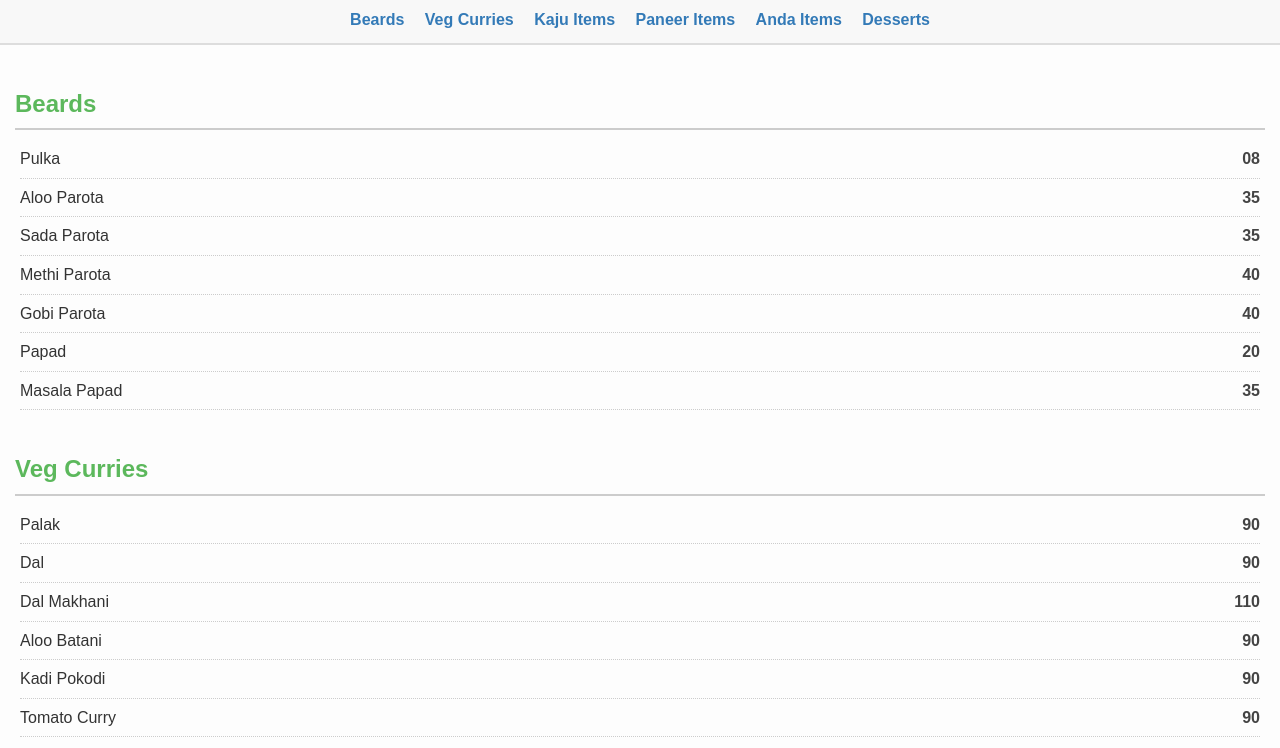
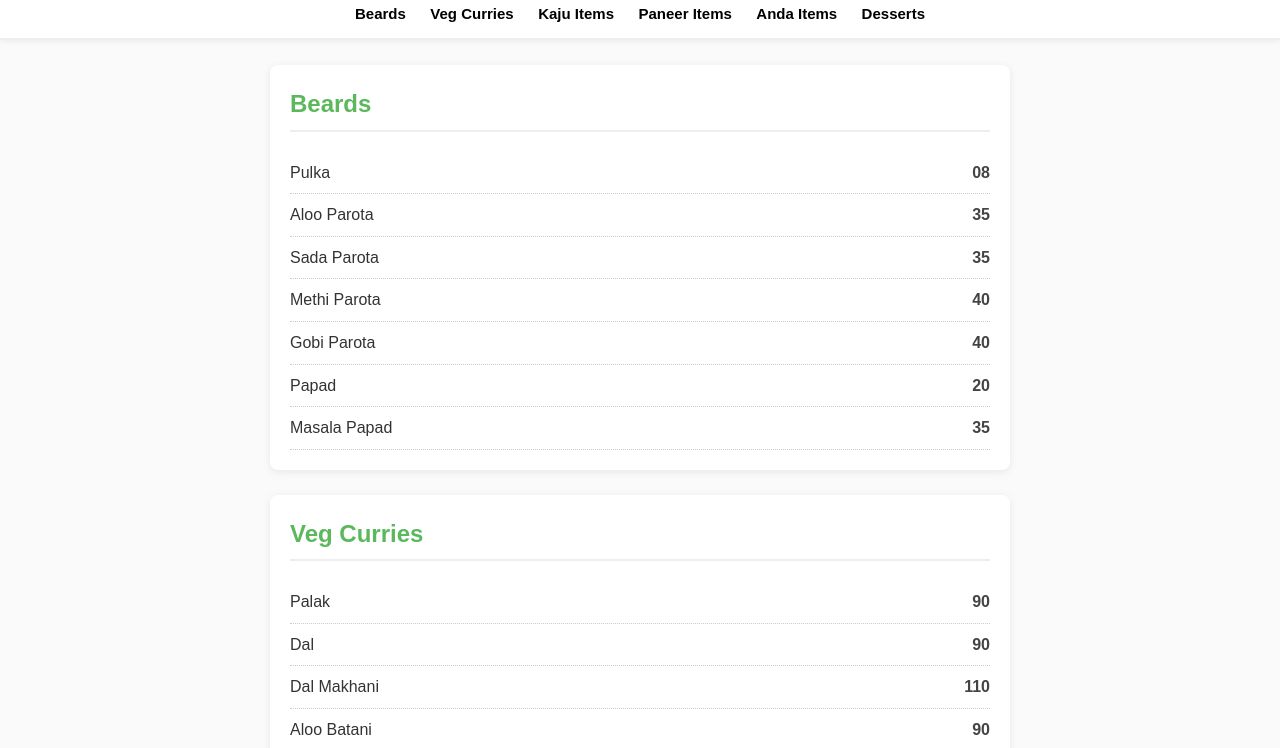
Before and after one commit to delight-dhaba/Menu, a plain HTML site: page index.html in a window 1280 px wide. Shown: the part 96-844 px from the top of the page. Drawn offline with Linux system fonts and the light colour scheme.

Commit message:
Update index.html

```diff
--- a/index.html
+++ b/index.html
@@ -7,53 +7,70 @@
     body {
       font-family: Arial, sans-serif;
       margin: 0;
-      background: #fdfdfd;
+      background: #fafafa;
       color: #333;
       line-height: 1.6;
     }
     h1 {
       text-align: center;
-      color: #d9534f;
+      color: #fff;
       padding: 20px 10px;
       margin: 0;
-      background: #fff;
-      border-bottom: 2px solid #eee;
+      background: #5cb85c;
+      font-size: 28px;
+      letter-spacing: 1px;
     }
     /* Sticky navigation */
     .nav {
       position: sticky;
       top: 0;
       z-index: 1000;
-      background: #f8f8f8;
-      padding: 10px;
+      background: #fff;
+      padding: 12px;
       text-align: center;
-      border-bottom: 2px solid #ddd;
+      border-bottom: 2px solid #eee;
+      box-shadow: 0 2px 5px rgba(0,0,0,0.05);
     }
     .nav a {
-      margin: 0 8px;
+      margin: 0 10px;
       text-decoration: none;
-      color: #337ab7;
+      color: #000000;
       font-weight: bold;
+      font-size: 15px;
+      transition: color 0.3s;
     }
     .nav a:hover {
-      color: #d9534f;
+      color: #5cb85c;
     }
-    h2 {
+    /* Category section styling */
+    .section {
+      background: #fff;
+      margin: 25px auto;
+      padding: 20px;
+      max-width: 700px;
+      border-radius: 8px;
+      box-shadow: 0 2px 8px rgba(0,0,0,0.08);
+    }
+    .section h2 {
       color: #5cb85c;
-      border-bottom: 2px solid #ccc;
-      padding-bottom: 5px;
-      margin: 40px 15px 10px;
+      border-bottom: 2px solid #eee;
+      padding-bottom: 6px;
+      margin-top: 0;
     }
     ul {
       list-style: none;
-      padding: 0 20px;
+      padding: 0;
       margin: 0;
     }
     li {
       display: flex;
       justify-content: space-between;
-      padding: 6px 0;
+      padding: 8px 0;
       border-bottom: 1px dotted #ccc;
+      transition: background 0.2s;
+    }
+    li:hover {
+      background: #f9f9f9;
     }
     li span {
       font-weight: bold;
@@ -75,7 +92,8 @@
     <a href="#desserts">Desserts</a>
   </div>
 
-  <h2 id="beards">Beards</h2>
+  <div class="section" id="beards">
+    <h2>Beards</h2>
     <ul>
       <li>Pulka <span>08</span></li>
       <li>Aloo Parota <span>35</span></li>
@@ -85,8 +103,10 @@
       <li>Papad <span>20</span></li>
       <li>Masala Papad <span>35</span></li>
     </ul>
+  </div>
 
-  <h2 id="veg-curries">Veg Curries</h2>
+  <div class="section" id="veg-curries">
+    <h2>Veg Curries</h2>
     <ul>
       <li>Palak <span>90</span></li>
       <li>Dal <span>90</span></li>
@@ -101,8 +121,10 @@
       <li>Gobi Masala <span>150</span></li>
       <li>Capsicum Curry <span>150</span></li>
     </ul>
+  </div>
 
-  <h2 id="kaju-items">Kaju Items</h2>
+  <div class="section" id="kaju-items">
+    <h2>Kaju Items</h2>
     <ul>
       <li>Kaju Tomato <span>170</span></li>
       <li>Kaju Tomato SP <span>190</span></li>
@@ -114,8 +136,10 @@
       <li>Kaju Gobi Masala <span>190</span></li>
       <li>Kaju Capsicum <span>170</span></li>
     </ul>
+  </div>
 
-  <h2 id="paneer-items">Paneer Items</h2>
+  <div class="section" id="paneer-items">
+    <h2>Paneer Items</h2>
     <ul>
       <li>Palak Paneer <span>110</span></li>
       <li>Palak Paneer SP <span>140</span></li>
@@ -129,8 +153,10 @@
       <li>Paneer Gobi <span>190</span></li>
       <li>Paneer Capsicum <span>180</span></li>
     </ul>
+  </div>
 
-  <h2 id="anda-items">Anda (Egg) Items</h2>
+  <div class="section" id="anda-items">
+    <h2>Anda (Egg) Items</h2>
     <ul>
       <li>Anda Palak <span>110</span></li>
       <li>Anda Palak SP <span>140</span></li>
@@ -149,8 +175,10 @@
       <li>Omlet Curry <span>160</span></li>
       <li>Delight SP <span>200</span></li>
     </ul>
+  </div>
 
-  <h2 id="desserts">Desserts / Drinks</h2>
+  <div class="section" id="desserts">
+    <h2>Desserts</h2>
     <ul>
       <li>Lassi <span>40</span></li>
       <li>Kheer <span>100</span></li>
@@ -160,7 +188,10 @@
       <li>Gajar Ka Halwa (with Ice Cream) <span>80</span></li>
       <li>Curd Rice <span>70</span></li>
       <li>Half Curd <span>30</span></li>
+      <li>Cool Drinks <span>--</span></li>
+      <li>Ice Creams <span>--</span></li>
     </ul>
+  </div>
 
 </body>
 </html>
```
Lines whose indentation alone changed are shown as unchanged.
